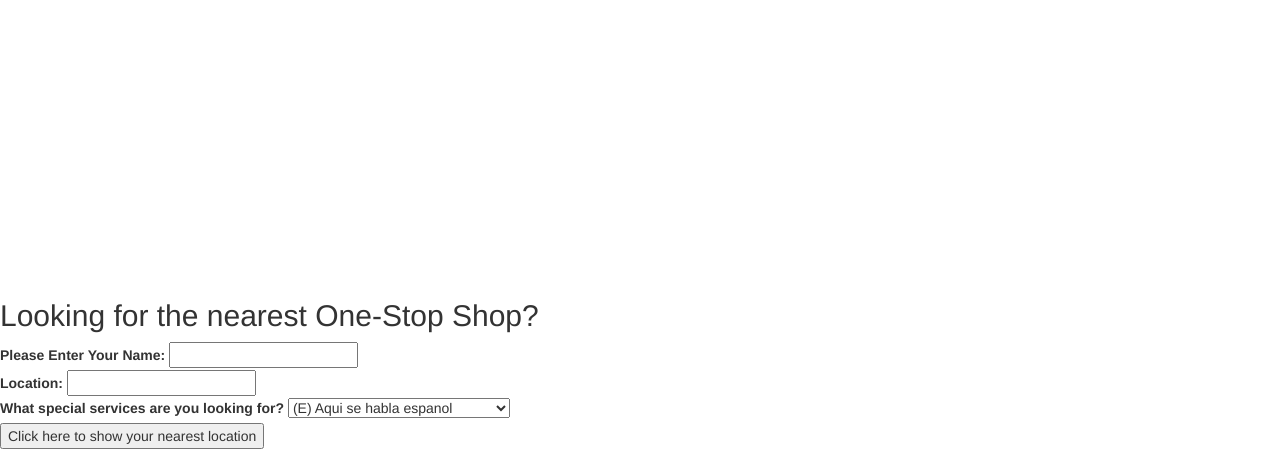
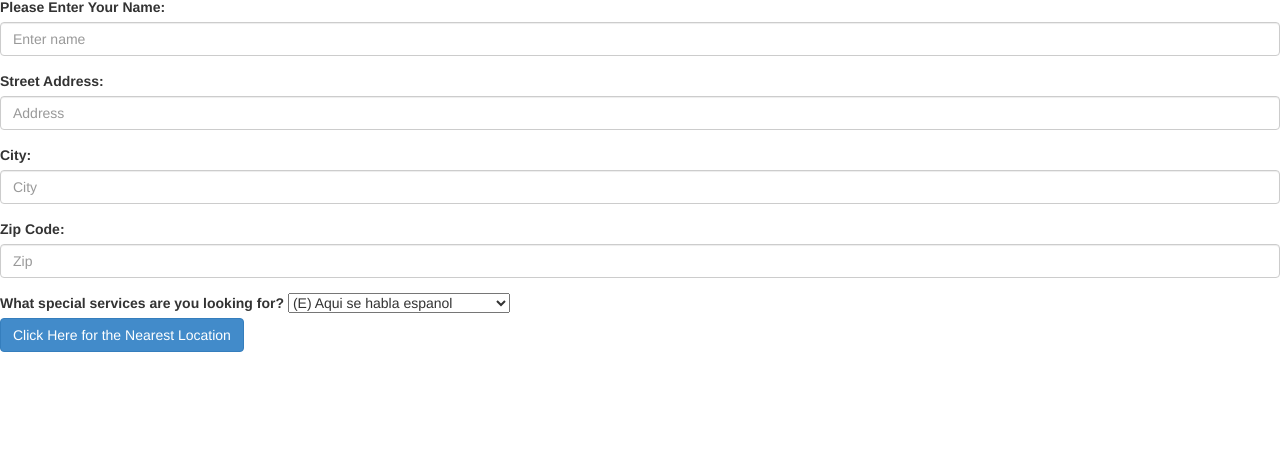
Before and after one commit to redowl/hack-for-change-bmore, a plain HTML site: page src/one_stop_ui.html in a window 1280 px wide. Shown: the part 591-1040 px from the top of the page. After the commit the page ends 943 px from the top, so only its background shows below. Drawn offline with Linux system fonts and the light colour scheme.

Commit message:
Bootstrap Stuff

```diff
--- a/src/one_stop_ui.html
+++ b/src/one_stop_ui.html
@@ -12,6 +12,8 @@
   <body>
     <script src="vendor/bootstrap/js/bootstrap.min.js"></script>
     <h1>Maryland's One Stop Career Centers</h1>
+    <div class="row">
+      <div class="col-md-3 col-md-offset-3">
         <div id="map-canvas"/>
           <iframe
             width="600"
@@ -21,14 +23,27 @@
               &q=MD">
           </iframe>
         </div>
+      </div>
+    </div>
     <h2>Looking for the nearest One-Stop Shop?</h2>
-    <form action="form1page.html" method="POST" name="form_1">
-      <fieldset>
+      <form role="form">
+        <div class="form-group">
           <label for="username">Please Enter Your Name:</label>
-            <input type="text" name="username" id="username"><br>
-          <label for="location">Location:</label>
-            <input type="text" name="location" id="location"><br>
-      </fieldset>
+          <input type="name" class="form-control" id="username" placeholder="Enter name">
+        </div>
+        <div class="form-group">
+          <label for="street">Street Address:</label>
+            <input type="text" class="form-control" id="street" placeholder="Address">
+        </div>
+        <div class="form-group">
+          <label for="city">City:</label>
+            <input type="text" class="form-control" id="city" placeholder="City">
+        </div>
+        <div class="form-group">
+          <label for="zip">Zip Code:</label>
+            <input type="text" class="form-control" id="zip" placeholder="Zip">
+        </div>
+
         </form>
           <fieldset>
             <label for="services">What special services are you looking for?</label>
@@ -42,7 +57,8 @@
                 </optgroup>
               </select>
           </fieldset>
-      <button type="submit" value="Click here to save">Click here to show your nearest location</button>
-
+          <button type="submit" class="btn btn-primary" value="Click here to save">Click Here for the Nearest Location</button>
+      </div>
+    </div>
   </body>
 </html>
```
Lines whose indentation alone changed are shown as unchanged.
